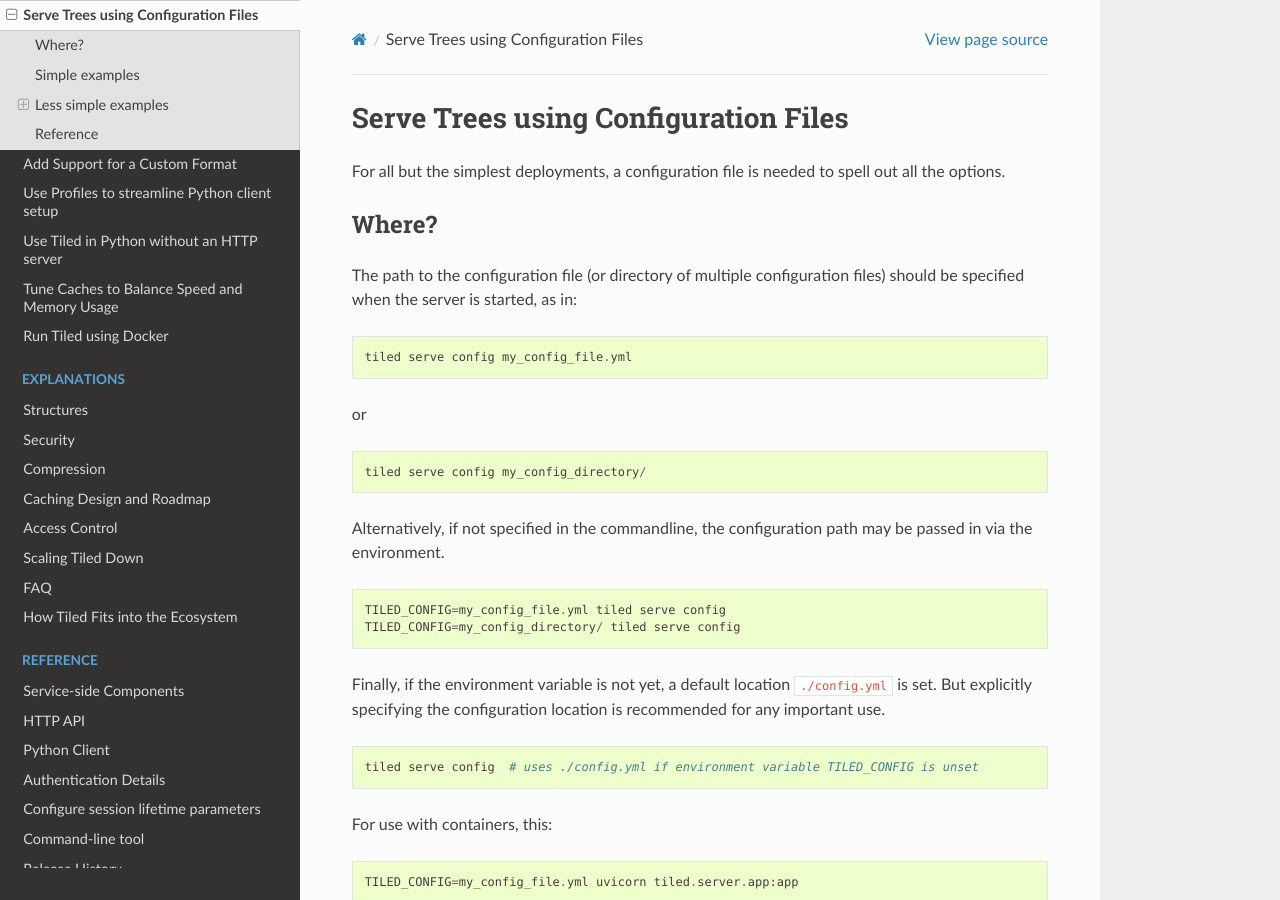
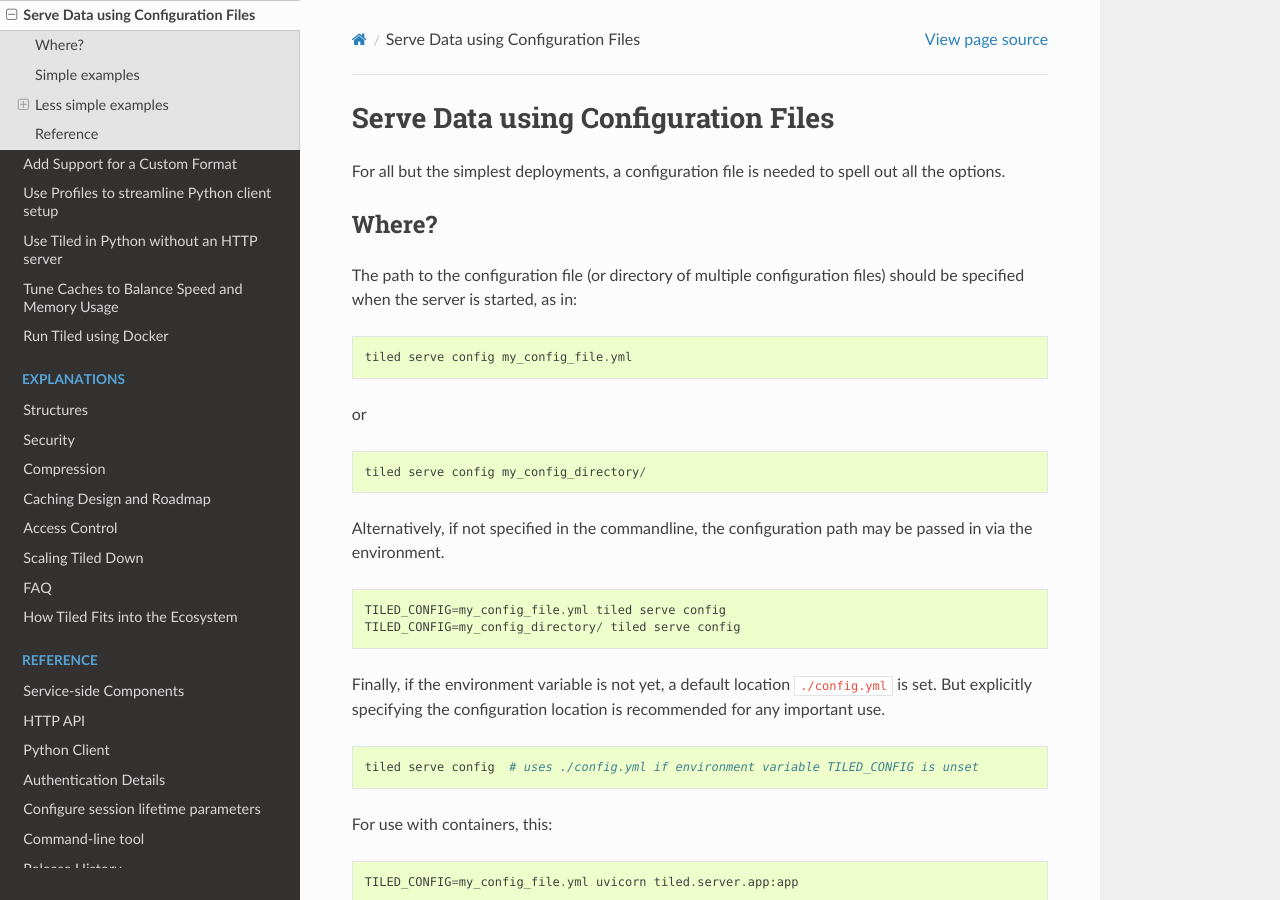
Before and after one commit to bluesky/tiled, a Sphinx documentation site: the page built from docs/source/how-to/configuration.md, in a window 1280 px wide and 900 px high. Built offline with Sphinx 7.4.7 and the Read the Docs theme 2.0.0, drawn with Linux system fonts in a browser that asks for light colours; pages that are not in the unit, such as notebooks, are missing from menus.

Commit message:
Improve section title.

```diff
--- a/docs/source/how-to/configuration.md
+++ b/docs/source/how-to/configuration.md
@@ -1,4 +1,4 @@
-# Serve Trees using Configuration Files
+# Serve Data using Configuration Files
 
 For all but the simplest deployments, a configuration file is needed to spell
 out all the options.
```
